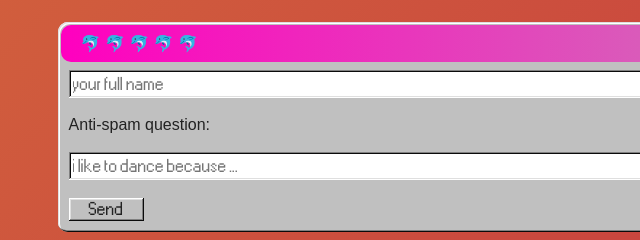
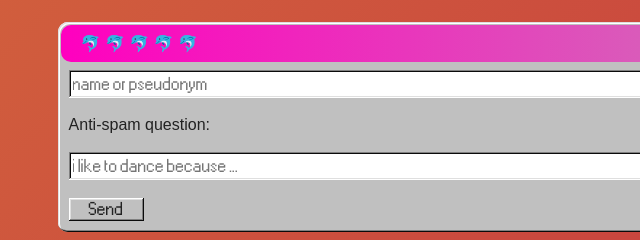
Before and after one commit to liamca1/fandango-info-site, a plain HTML site: page index.html in a window 1280 px wide. Shown: the part 475-715 px from the top of the page, 0-640 px from the left. Drawn offline with nearby package versions, Linux system fonts and the light colour scheme.

Commit message:
name placeholder text update

```diff
--- a/index.html
+++ b/index.html
@@ -50,7 +50,7 @@
 
         <form action="https://docs.google.com/forms/u/0/d/e/1FAIpQLScre_9I0zOAaylR5McRmFUpDJgN56tJWH7EB2jT-mcFcJpTNg/formResponse" method="post" target="hidden_iframe" onsubmit="submitted=true;">
           <div class="form-element">
-           <input type="text" name="entry.1172909665" placeholder="your full name" class="input"><br><br>
+           <input type="text" name="entry.1172909665" placeholder="name or pseudonym" class="input"><br><br>
            Anti-spam question:<br><br>
            <input type="text" name="entry.1660930499" placeholder="i like to dance because ..." class="input"><br><br>
 
```
